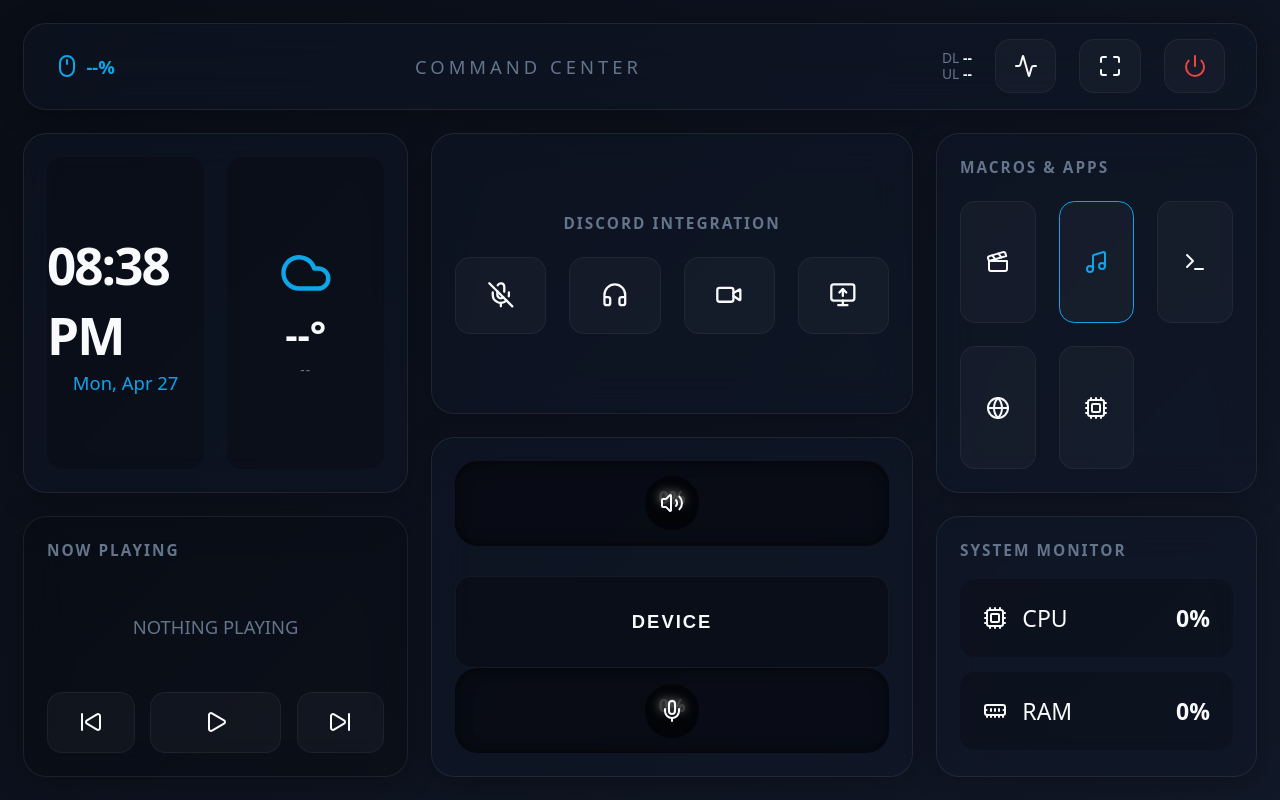
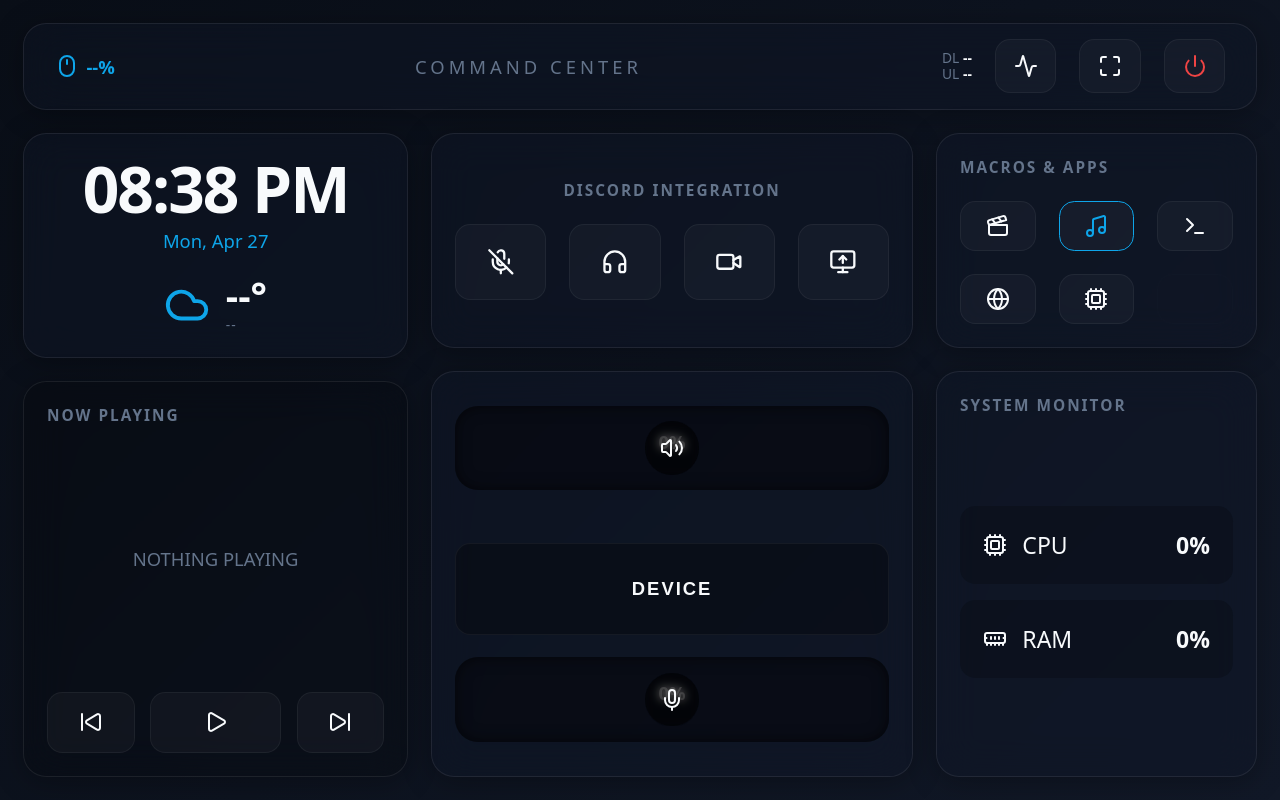
Before and after one commit to Liburn-Bajraktari/Touch-Dashboard, a plain HTML site: page templates/index.html in a window 1280 px wide. Drawn offline with nearby package versions, Linux system fonts and the light colour scheme; no server answers.

Commit message:
Refactor panel layout and improve widget alignment for better visual consistency in the dashboard.

```diff
--- a/templates/index.html
+++ b/templates/index.html
@@ -52,8 +52,8 @@
         .grid-container { display: grid; grid-template-columns: 1.2fr 1.5fr 1fr; gap: 1.5rem; flex: 1; min-height: 0; }
         .col { display: flex; flex-direction: column; gap: 1.5rem; height: 100%; min-height: 0; }
         .panel { padding: 1.5rem; display: flex; flex-direction: column; }
-        .panel-top { flex: 1; min-height: 0; }
-        .panel-bottom { flex: 0 0 17rem; display: flex; flex-direction: column; }
+        .panel-top { flex: 0 0 14rem; }
+        .panel-bottom { flex: 1; display: flex; flex-direction: column; min-height: 0; }
 
         .widget-box { background: rgba(0,0,0,0.2); border-radius: 1rem; display: flex; flex-direction: column; justify-content: center; align-items: center; }
 
@@ -171,15 +171,17 @@
     <div class="grid-container" id="main-view">
         <!-- Left Column -->
         <div class="col">
-            <div class="glass panel panel-top" style="justify-content: center; align-items: center; display: flex; flex-direction: row; gap: 1.5rem;">
-                <div class="widget-box" style="flex:1; height:100%;">
-                    <div id="time" style="font-size: clamp(3rem, 4vw, 4.5rem); font-weight: 700; letter-spacing: -2px;">00:00</div>
-                    <div id="date" style="color: var(--accent); font-weight: 500; font-size: 1.2rem;">--</div>
+            <div class="glass panel panel-top" style="justify-content: center; align-items: center; display: flex; flex-direction: column; gap: 1.5rem;">
+                <div style="display: flex; flex-direction: column; align-items: center;">
+                    <div id="time" style="font-size: clamp(3.5rem, 5vw, 5rem); font-weight: 700; letter-spacing: -2px; line-height: 1;">00:00</div>
+                    <div id="date" style="color: var(--accent); font-weight: 500; font-size: 1.2rem; margin-top: 0.5rem;">--</div>
                 </div>
-                <div class="widget-box" style="flex:1; height:100%;">
-                    <i data-lucide="cloud" style="width: 3.5rem; height: 3.5rem; color: var(--accent);"></i>
-                    <div id="w-temp" style="font-size: 2.5rem; font-weight: bold; margin-top: 0.5rem;">--°</div>
-                    <div id="w-desc" style="color: var(--text-muted); text-transform: uppercase; font-size: 0.9rem; letter-spacing: 1px;">--</div>
+                <div style="display: flex; align-items: center; gap: 1rem;">
+                    <i data-lucide="cloud" style="width: 3rem; height: 3rem; color: var(--accent);"></i>
+                    <div style="display: flex; flex-direction: column;">
+                        <div id="w-temp" style="font-size: 2.5rem; font-weight: bold; line-height: 1;">--°</div>
+                        <div id="w-desc" style="color: var(--text-muted); text-transform: uppercase; font-size: 0.9rem; letter-spacing: 1px;">--</div>
+                    </div>
                 </div>
             </div>
             <div class="glass panel panel-bottom spotify" style="background: rgba(0,0,0,0.2);">
```
